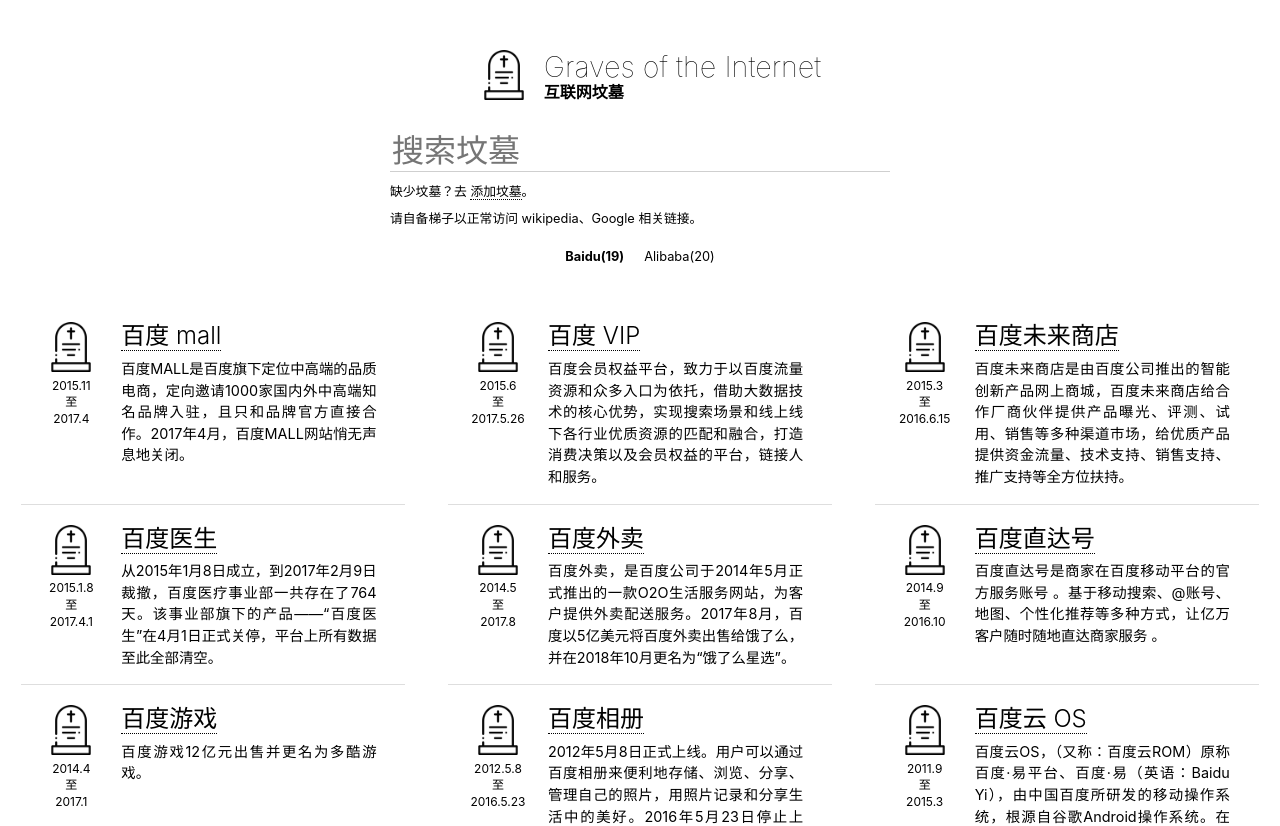
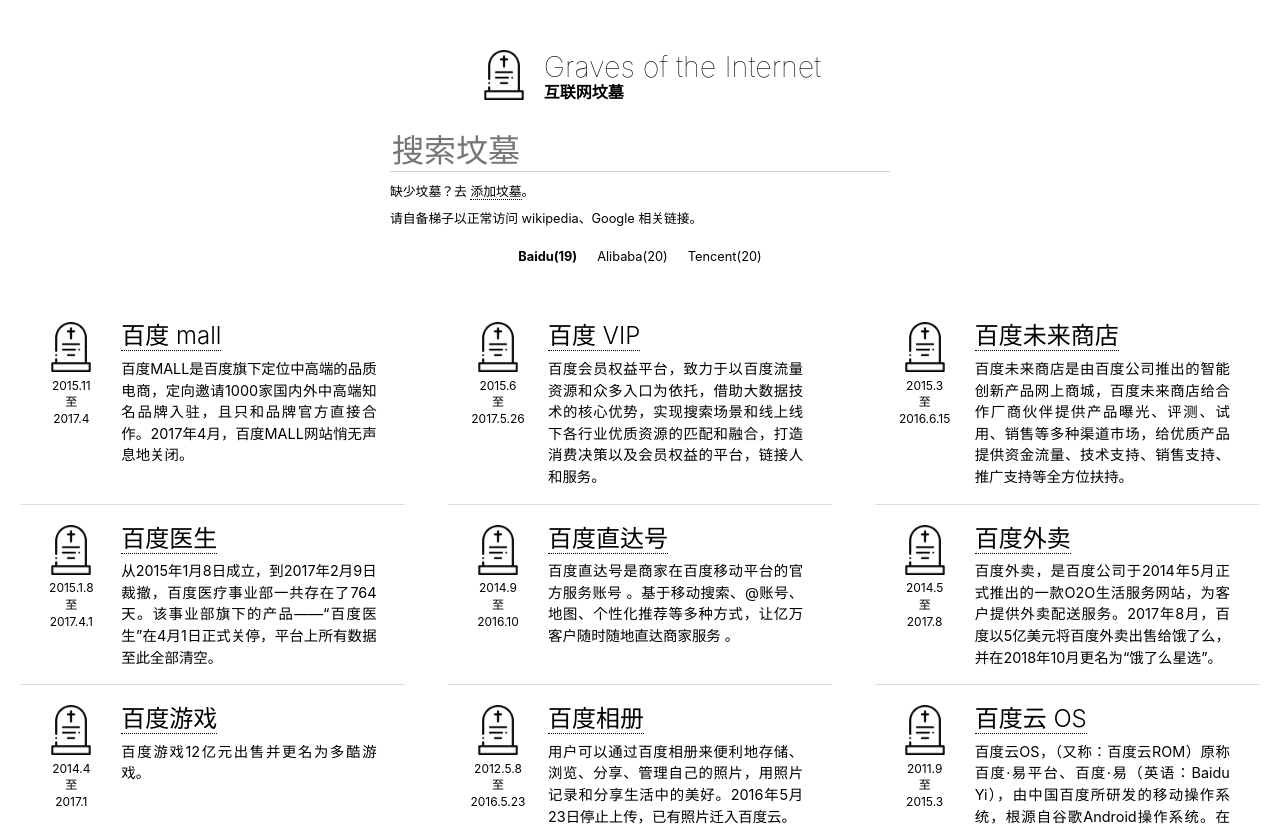
Before and after one commit to myvin/Graves_of_the_Internet, a Vue app: page / in a window 1280 px wide. Shown: the top 826 px of the page. Built offline with nearby package versions, Linux system fonts and the light colour scheme.

Commit message:
add tencent data

```diff
--- a/src/App.vue
+++ b/src/App.vue
@@ -16,4 +16,8 @@
   -webkit-font-smoothing: antialiased;
   -moz-osx-font-smoothing: grayscale;
 }
+::selection {
+  background: #ddd;
+  color: #333;
+}
 </style>
--- a/src/components/Index.vue
+++ b/src/components/Index.vue
@@ -13,7 +13,7 @@
       <p>请自备梯子以正常访问 wikipedia、Google 相关链接。</p>
     </div>
     <ul class='companies'>
-      <li @click='choose(name, index)' :class='{active: active === index}' v-for='(name, index) in Object.keys(graves)' :key='index'>{{name}}({{graves[name].length}})</li>
+      <li @click='choose(name, index)' :class='{active: activeName === name}' v-for='(name, index) in Object.keys(graves)' :key='index'>{{name}}({{graves[name].length}})</li>
     </ul>
     <div class="graves">
       <grave v-for='(item, index) in list' :item='item' :key='index'></grave>
@@ -38,16 +38,16 @@
     return {
       graves: Graves,
       list: [],
-      active: 0
+      activeName: 'Baidu'
     }
   },
   mounted () {
-    this.list = Graves.Baidu
+    this.list = Graves[this.activeName]
   },
   methods: {
     choose (name, index) {
       this.list = Graves[name]
-      this.active = index
+      this.activeName = name
     }
   }
 }
@@ -114,11 +114,13 @@
     list-style-type: none;
     padding: 0 0 15px;
   }
+  .companies li {
+    padding: 10px;
+    cursor: pointer;
+  }
   .companies li.active {
     font-weight: bold;
-  }
-  .companies li {
-    padding: 10px;
+    cursor: auto;
   }
   .graves {
     min-height: 70vh;
--- a/src/graves.js
+++ b/src/graves.js
@@ -29,18 +29,18 @@
       description: '从2015年1月8日成立，到2017年2月9日裁撤，百度医疗事业部一共存在了764天。该事业部旗下的产品——“百度医生”在4月1日正式关停，平台上所有数据至此全部清空。'
     },
     {
+      name: '百度直达号',
+      link: 'https://www.google.com/search?q=%E7%99%BE%E5%BA%A6%E7%9B%B4%E8%BE%BE%E5%8F%B7',
+      startAt: '2014.9',
+      endAt: '2016.10',
+      description: '百度直达号是商家在百度移动平台的官方服务账号 。基于移动搜索、@账号、地图、个性化推荐等多种方式，让亿万客户随时随地直达商家服务 。'
+    },
+    {
       name: '百度外卖',
       link: 'https://zh.wikipedia.org/wiki/%E9%A5%BF%E4%BA%86%E4%B9%88%E6%98%9F%E9%80%89',
       startAt: '2014.5',
       endAt: '2017.8',
       description: '百度外卖，是百度公司于2014年5月正式推出的一款O2O生活服务网站，为客户提供外卖配送服务。2017年8月，百度以5亿美元将百度外卖出售给饿了么，并在2018年10月更名为“饿了么星选”。'
-    },
-    {
-      name: '百度直达号',
-      link: 'https://www.google.com/search?q=%E7%99%BE%E5%BA%A6%E7%9B%B4%E8%BE%BE%E5%8F%B7',
-      startAt: '2014.9',
-      endAt: '2016.10',
-      description: '百度直达号是商家在百度移动平台的官方服务账号 。基于移动搜索、@账号、地图、个性化推荐等多种方式，让亿万客户随时随地直达商家服务 。'
     },
     {
       name: '百度游戏',
@@ -54,7 +54,7 @@
       link: 'https://www.google.com/search?q=%E7%99%BE%E5%BA%A6%E7%9B%B8%E5%86%8C',
       startAt: '2012.5.8',
       endAt: '2016.5.23',
-      description: '2012年5月8日正式上线。用户可以通过百度相册来便利地存储、浏览、分享、管理自己的照片，用照片记录和分享生活中的美好。2016年5月23日停止上传，已有照片迁入百度云。'
+      description: '用户可以通过百度相册来便利地存储、浏览、分享、管理自己的照片，用照片记录和分享生活中的美好。2016年5月23日停止上传，已有照片迁入百度云。'
     },
     {
       name: '百度云 OS',
@@ -68,21 +68,21 @@
       link: 'https://zh.wikipedia.org/wiki/%E7%99%BE%E5%BA%A6%E6%96%B0%E7%9F%A5',
       startAt: '2011.6.8',
       endAt: '2012',
-      description: '百度新知是百度于2011年6月8日上线的一款社会性问答产品，是一个基于社会性互动式知识问答分享平台，由用户生成内容。其产品形态类似于早前上线的Quora和知乎等。在运营一年后黯然消失，域名xinzhi.com已经无法解析。'
+      description: '一款社会性问答产品，是一个基于社会性互动式知识问答分享平台，由用户生成内容。其产品形态类似于早前上线的Quora和知乎等。在运营一年后黯然消失，域名xinzhi.com已经无法解析。'
     },
     {
       name: '百伯',
       link: 'https://www.google.com/search?q=%E7%99%BE%E4%BC%AF',
       startAt: '2011.1',
       endAt: '2013.4',
-      description: '百伯成立于2011年1月，是百度旗下独立运营子公司。百伯原名为百度人才，2011年9月22日正式更名为百伯。2013年4月，项目组遭裁撤。'
+      description: '百伯是百度旗下独立运营子公司。百伯原名为百度人才，2011年9月22日正式更名为百伯。2013年4月，项目组遭裁撤。'
     },
     {
       name: '百度说吧',
       link: 'https://zh.wikipedia.org/wiki/%E7%99%BE%E5%BA%A6%E8%AF%B4%E5%90%A7',
       startAt: '2010.9',
       endAt: '2011.8.22',
-      description: '百度说吧是百度2010年9月初推出的提供微博客服务的类Twitter网站（但百度社会化网络事业部总经理麦田表示：“百度说吧不是微博，不是Twitter。”），已经于2011年8月22日关闭。'
+      description: '一个提供微博客服务的类Twitter网站（但百度社会化网络事业部总经理麦田表示：“百度说吧不是微博，不是Twitter。”），已经于2011年8月22日关闭。'
     },
     {
       name: '乐酷天',
@@ -103,7 +103,7 @@
       link: 'https://zh.wikipedia.org/wiki/%E7%99%BE%E5%BA%A6%E6%9C%89%E5%95%8A',
       startAt: '2008.10.18',
       endAt: '2011.3.31',
-      description: '百度有啊是百度创办的C2C电子商务购物网站，主要以免费为主打，对卖家提供免费装修、免费店铺统计以及个性定制域名等服务。2011年3月31日，百度有啊发布业务调整公告，宣布将在一个月之内关闭百度有啊，并将相关业务迁移到百度两家电子商务合作伙伴：乐酷天商城和耀点100商城。'
+      description: '一个C2C电子商务购物网站，主要以免费为主打，对卖家提供免费装修、免费店铺统计以及个性定制域名等服务。2011年3月31日，官方发布业务调整公告，宣布将在一个月之内关闭百度有啊，并将相关业务迁移到百度两家电子商务合作伙伴：乐酷天商城和耀点100商城。'
     },
     {
       name: 'baidu.jp 搜索业务',
@@ -124,14 +124,14 @@
       link: 'https://zh.wikipedia.org/wiki/%E7%99%BE%E5%BA%A6%E5%9B%BD%E5%AD%A6',
       startAt: '2006.1.12',
       endAt: '2011.8',
-      description: '百度国学是百度于2006年1月12日发布的一个以国学搜索为主题的网站。它提供中国古代文化典籍在线搜索及阅读功能，资源囊括10多万网页，140,000,000文字。百度国学频道的数据主要由“国学网”提供。2011年8月，百度官方在没有发布任何公告的情况下悄然停止了百度国学的运营。'
+      description: '一个以国学搜索为主题的网站，提供中国古代文化典籍在线搜索及阅读功能，资源囊括10多万网页，140,000,000文字。百度国学频道的数据主要由“国学网”提供。2011年8月，百度官方在没有发布任何公告的情况下悄然停止了百度国学的运营。'
     },
     {
       name: '百度下吧',
       link: 'https://www.google.com/search?q=%E7%99%BE%E5%BA%A6%E4%B8%8B%E5%90%A7',
       startAt: '未知',
       endAt: '2005.6',
-      description: '百度下吧是基于互联网最先进的点对点技术的文件传输软件。2015年6月，发布百度知道，并关闭了百度下吧。'
+      description: '一款基于互联网最先进的点对点技术的文件传输软件。2015年6月，发布百度知道，并关闭了百度下吧。'
     }
   ],
   Alibaba: [
@@ -147,63 +147,56 @@
       link: 'https://www.google.com/search?q=%E6%94%AF%E4%BB%98%E5%AE%9D%E7%94%9F%E6%B4%BB%E5%9C%88',
       startAt: '2016.11',
       endAt: '2016.11',
-      description: '社交服务平台，短命，2016年11月停止运营。'
+      description: '支付宝社交服务，短命，后停止运营。'
     },
     {
       name: '支付宝借条',
       link: 'https://www.google.com/search?q=%E6%94%AF%E4%BB%98%E5%AE%9D%E5%80%9F%E6%9D%A1',
       startAt: '2015.7',
       endAt: '2016.4',
-      description: '电子借条服务，2016年4月停止运营。'
+      description: '电子借条服务，后停止运营。'
     },
     {
       name: '天猫宝',
       link: 'https://www.google.com/search?q=%E5%A4%A9%E7%8C%AB%E5%AE%9D',
       startAt: '2014.11',
       endAt: '2015.8.10',
-      description: '理财支付产品，2015年8月停止服务，资金转入支付宝余额。'
+      description: '理财支付产品，后停止服务，资金转入支付宝余额。'
     },
     {
       name: '阿里云引擎 ACE',
       link: 'https://www.google.com/search?q=%E9%98%BF%E9%87%8C%E4%BA%91%E5%BC%95%E6%93%8EACE',
       startAt: '2014.10',
       endAt: '2016.5',
-      description: '应用托管平台，2016年5月停止运营。'
-    },
-    {
-      name: '阿里云博客',
-      link: 'https://www.google.com/search?q=%E9%98%BF%E9%87%8C%E4%BA%91%E5%8D%9A%E5%AE%A2',
-      startAt: '未知',
-      endAt: '2013.6',
-      description: '博客平台，2013年6月服务下线。'
+      description: '应用托管平台，后停止运营。'
     },
     {
       name: '基金淘宝店',
       link: 'https://www.google.com/search?q=%E5%9F%BA%E9%87%91%E6%B7%98%E5%AE%9D%E5%BA%97',
       startAt: '2013.11',
       endAt: '2016.5',
-      description: '电子商务平台，2016年5月停止运营。'
+      description: '电子商务平台，后停止运营。'
     },
     {
       name: '淘字号',
       link: 'https://www.google.com/search?q=%E6%B7%98%E5%AD%97%E5%8F%B7',
       startAt: '2013.9',
       endAt: '2015.8',
-      description: '线上店铺服务平台，2015年8月停止运营。'
+      description: '线上店铺服务平台，后停止运营。'
     },
     {
       name: '来往',
       link: 'https://www.google.com/search?q=%E6%9D%A5%E5%BE%80',
       startAt: '2013.9',
       endAt: '2015.11',
-      description: '移动好友互动平台，2015年11月转型，更名为点点虫。'
+      description: '移动好友互动平台，后转型，更名为点点虫。'
     },
     {
       name: '淘点点',
       link: 'https://www.google.com/search?q=%E6%B7%98%E7%82%B9%E7%82%B9',
       startAt: '2013',
       endAt: '2016.4',
-      description: 'O2O餐饮服务平台，2015年淘点点被口碑外卖取代。'
+      description: 'O2O餐饮服务平台，后淘点点被口碑外卖取代。'
     },
     {
       name: '快的打车',
@@ -217,63 +210,212 @@
       link: 'https://www.google.com/search?q=%E6%B7%98%E5%AE%9D%E6%8C%87%E6%95%B0',
       startAt: '2012.1',
       endAt: '2016.3',
-      description: '数据分享平台，2016年3月服务下线。'
+      description: '数据分享平台，后服务下线。'
     },
     {
       name: '阿里旺旺国际版',
       link: 'https://www.google.com/search?q=%E9%98%BF%E9%87%8C%E6%97%BA%E6%97%BA%E5%9B%BD%E9%99%85%E7%89%88',
       startAt: '2011',
       endAt: '2014.3',
-      description: '商务沟通软件，2014年3月停止运营。'
+      description: '商务沟通软件，后停止运营。'
     },
     {
       name: '淘日本',
       link: 'https://www.google.com/search?q=%E6%B7%98%E6%97%A5%E6%9C%AC',
       startAt: '2010.6',
       endAt: '2012.4',
-      description: '商品购物频道，2012年4月宣告关闭。'
+      description: '商品购物频道，后宣告关闭。'
     },
     {
       name: '淘江湖',
       link: 'https://www.google.com/search?q=%E6%B7%98%E6%B1%9F%E6%B9%96',
       startAt: '2010',
       endAt: '2013.9',
-      description: '好友交互平台，2013年9月产品下线。'
+      description: '好友交互平台，后产品下线。'
     },
     {
       name: '阿里软件',
       link: 'https://zh.wikipedia.org/wiki/%E9%98%BF%E9%87%8C%E8%BD%AF%E4%BB%B6',
-      startAt: '2007.1',
-      endAt: '2010.4',
-      description: '阿里软件（上海）有限公司（英语：Alisoft (Shanghai) Co., Ltd.）成立于2007年1月8日，是一间商务软件研发公司[1]，研发的软件有网店管理软件，适用于阿里巴巴网站和淘宝网，当中较为著名的软件是即时通讯软件阿里旺旺。阿里软件于2010年4月30日起关停阿里软件社区、互联平台、软件开发平台、服务接口调用服务。'
+      startAt: '2007.1.8',
+      endAt: '2010.4.30',
+      description: '阿里软件（上海）有限公司（英语：Alisoft (Shanghai) Co., Ltd.）成立于2007年1月8日，是一间商务软件研发公司，研发的软件有网店管理软件，适用于阿里巴巴网站和淘宝网，当中较为著名的软件是即时通讯软件阿里旺旺。阿里软件于2010年4月30日起关停阿里软件社区、互联平台、软件开发平台、服务接口调用服务。'
     },
     {
       name: '天天动听',
       link: 'https://www.google.com/search?q=%E5%A4%A9%E5%A4%A9%E5%8A%A8%E5%90%AC',
       startAt: '2007',
-      endAt: '2016.9',
-      description: '被阿里收购后与2016年4月更名为阿里星球，2018年9月停止音乐服务。'
+      endAt: '2016.10.1',
+      description: '被阿里收购后于2016年4月更名为阿里星球，2016年10月1日停止音乐服务。'
     },
     {
       name: '口碑网',
       link: 'https://zh.wikipedia.org/wiki/%E5%8F%A3%E7%A2%91%E7%BD%91',
       startAt: '2004.6',
       endAt: '2011',
-      description: '口碑网是专注于生活服务领域的网络平台，2006年阿里注资，2008年被阿里全资收购，2011年停止运营，2015年新“口碑”品牌重启。'
+      description: '生活服务领域网络平台，2006年阿里注资，2008年被阿里全资收购，2011年停止运营，2015年新“口碑”品牌重启。'
+    },
+    {
+      name: '雅虎中国',
+      link: 'https://www.google.com/search?q=%E4%B8%AD%E5%9B%BD%E9%9B%85%E8%99%8E',
+      startAt: '1999.9',
+      endAt: '2013.9.1',
+      description: '1999年9月雅虎网正式开通。2005年10月，阿里巴巴和雅虎全球达成战略合作，全资收购雅虎中国，并更名为阿里巴巴雅虎。2013年9月1日零时起，不再提供资讯及社区服务。原有团队将专注于阿里巴巴集团公益事业的传播。'
     },
     {
       name: '云手机助手',
       link: 'https://www.google.com/search?q=%E4%BA%91%E6%89%8B%E6%9C%BA%E5%8A%A9%E6%89%8B',
       startAt: '未知',
       endAt: '2015.11',
-      description: '手机助手应用，2015年11月服务下线。'
+      description: '手机助手应用，后服务下线。'
     },
     {
-      name: '雅虎中国',
-      link: 'https://www.google.com/search?q=%E4%B8%AD%E5%9B%BD%E9%9B%85%E8%99%8E',
-      startAt: '1999.9',
-      endAt: '2013.9',
-      description: '1999年9月雅虎网正式开通。2005年10月，阿里巴巴和雅虎全球达成战略合作，全资收购雅虎中国，并更名为阿里巴巴雅虎。2013年9月1日零时起，不再提供资讯及社区服务。原有团队将专注于阿里巴巴集团公益事业的传播。'
+      name: '阿里云博客',
+      link: 'https://www.google.com/search?q=%E9%98%BF%E9%87%8C%E4%BA%91%E5%8D%9A%E5%AE%A2',
+      startAt: '未知',
+      endAt: '2013.6',
+      description: '博客平台，后服务下线。'
+    }
+  ],
+  Tencent: [
+    {
+      name: '腾讯OS(TOS)',
+      link: 'https://zh.wikipedia.org/zh-hans/TencentOS',
+      startAt: '2015.3.3',
+      endAt: '2017.6.28',
+      description: '基于Android 4.3开发的Color OS改编的安卓手机系统，以“我有无限可能”为其宣传标语。后停止服务。'
+    },
+    {
+      name: '腾讯微视',
+      link: 'https://www.google.com/search?q=%E8%85%BE%E8%AE%AF%E5%BE%AE%E8%A7%86',
+      startAt: '2013.9',
+      endAt: '2017.3',
+      description: '两款同名应用之一。短视频应用，2017年3月宣布关闭。'
+    },
+    {
+      name: '腾讯Q+',
+      link: 'https://www.google.com/search?q=%E8%85%BE%E8%AE%AFQ%2B',
+      startAt: '2011.7.16',
+      endAt: '未知',
+      description: '开放平台，传言已于2013年关闭，未经官方证实。'
+    },
+    {
+      name: '腾讯微视',
+      link: 'https://www.google.com/search?q=%E8%85%BE%E8%AE%AF%E5%BE%AE%E8%A7%86',
+      startAt: '2011',
+      endAt: '未知',
+      description: '两款同名应用之一。功能类似于FaceTime，由于各种原因被叫停。'
+    },
+    {
+      name: '腾讯微博',
+      link: 'https://zh.wikipedia.org/zh-hans/%E8%85%BE%E8%AE%AF%E5%BE%AE%E5%8D%9A',
+      startAt: '2010.4.1',
+      endAt: '2014.7',
+      description: '一项微博客服务。微博用户可以通过网页、短信、手机程序、QQ等方式发布最长140字的广播，后因新浪微博的崛起几乎处于半废止状态。'
+    },
+    {
+      name: 'QT语音(QQTalk)',
+      link: 'https://www.google.com/search?q=qt%E8%AF%AD%E9%9F%B3',
+      startAt: '2010',
+      endAt: '2017.3',
+      description: '多人语音交流工具。2016年8月1日关闭QT语音手机版服务，2017年3月1日暂停部分现网语音房间，同时“新创建房间”功能亦暂停使用。'
+    },
+    {
+      name: 'QQ影像',
+      link: 'https://www.google.com/search?q=QQ%E5%BD%B1%E5%83%8F',
+      startAt: '2010',
+      endAt: '未知',
+      description: '桌面图片处理软件，基本已停止更新。'
+    },
+    {
+      name: 'WEB QQ',
+      link: 'https://www.google.com/search?q=WEB%20QQ',
+      startAt: '2009.9',
+      endAt: '2019.1.1',
+      description: '网页版聊天软件，官方宣布2019年1月1日停止服务。'
+    },
+    {
+      name: '朋友网',
+      link: 'https://zh.wikipedia.org/zh-hans/%E6%9C%8B%E5%8F%8B%E7%BD%91',
+      startAt: '2008.6',
+      endAt: '2017.8.6',
+      description: '一个倡导实名的社交网站，前身为QQ校友，2011年1月6日改名为腾讯朋友，7月5日正式改为朋友网，2017年8月6日停止服务和运营。'
+    },
+    {
+      name: 'QQ家园',
+      link: 'https://www.google.com/search?q=qq%E5%AE%B6%E5%9B%AD',
+      startAt: '2008',
+      endAt: '2015.6.20',
+      description: '娱乐游戏社区，后停止服务。'
+    },
+    {
+      name: 'QQ旋风',
+      link: 'https://zh.wikipedia.org/wiki/QQ%E6%97%8B%E9%A3%8E',
+      startAt: '2008',
+      endAt: '2017.8.3',
+      description: '一款下载工具，前身为超级旋风。2017年8月3日，QQ旋风项目组在官网发布《QQ旋风下线公告》，宣布项目将于2017年9月6日停止运营，软件、网站已停止提供，增值功能将停止服务。'
+    },
+    {
+      name: 'QQ滔滔',
+      link: 'https://www.google.com/search?q=qq%E6%BB%94%E6%BB%94',
+      startAt: '2007.8',
+      endAt: '2010.10',
+      description: '及时微博平台，后暂停使用，业务与QQ空间说说整合。'
+    },
+    {
+      name: '超级QQ',
+      link: 'https://www.google.com/search?q=%E8%B6%85%E7%BA%A7qq',
+      startAt: '2007',
+      endAt: '2014.6',
+      description: '会员增值服务，后业务转型为QQ会员。'
+    },
+    {
+      name: '搜搜(SOSO)',
+      link: 'https://zh.wikipedia.org/wiki/%E6%90%9C%E6%90%9C',
+      startAt: '2006.3',
+      endAt: '2013.9.16',
+      description: '搜搜引擎，在腾讯入股搜狗后，SOSO业务被并入搜狗。'
+    },
+    {
+      name: '拍拍网',
+      link: 'https://zh.wikipedia.org/wiki/%E6%8B%8D%E6%8B%8D%E7%BD%91',
+      startAt: '2005.9',
+      endAt: '2014',
+      description: '网络拍卖平台，2014年并入京东，2015年11月10日，京东商城宣布，在2015年12月31日停止拍拍网C2C平台服务，并于2016年4月1日起彻底关闭拍拍网。2017年12月21日，京东重启拍拍网并转型为拍拍二手。'
+    },
+    {
+      name: '腾讯TM',
+      link: 'https://www.google.com/search?q=%E8%85%BE%E8%AE%AFTM',
+      startAt: '2004.3',
+      endAt: '2017.9.30',
+      description: '办公社交软件，后停止运营，转向TIM。'
+    },
+    {
+      name: 'TT浏览器',
+      link: 'https://www.google.com/search?q=TT%E6%B5%8F%E8%A7%88%E5%99%A8',
+      startAt: '2000.11',
+      endAt: '未知',
+      description: '浏览器，市场占有率极低，后基本已停止运营。'
+    },
+    {
+      name: 'QQ聊天室',
+      link: 'https://www.google.com/search?q=qq%E8%81%8A%E5%A4%A9%E5%AE%A4',
+      startAt: '1999',
+      endAt: '2009.1',
+      description: '陌生人聊天交友平台，后宣布关闭。'
+    },
+    {
+      name: 'QQ日历',
+      link: 'https://www.google.com/search?q=qq%E6%97%A5%E5%8E%86',
+      startAt: '未知',
+      endAt: '2009.6',
+      description: '桌面管理工具，后停止服务。'
+    },
+    {
+      name: 'YES平台',
+      link: 'https://www.google.com/search?q=yes%E5%B9%B3%E5%8F%B0',
+      startAt: '未知',
+      endAt: '2017.6.28',
+      description: '页游平台，后停止运营。'
     }
   ]
 }
```
